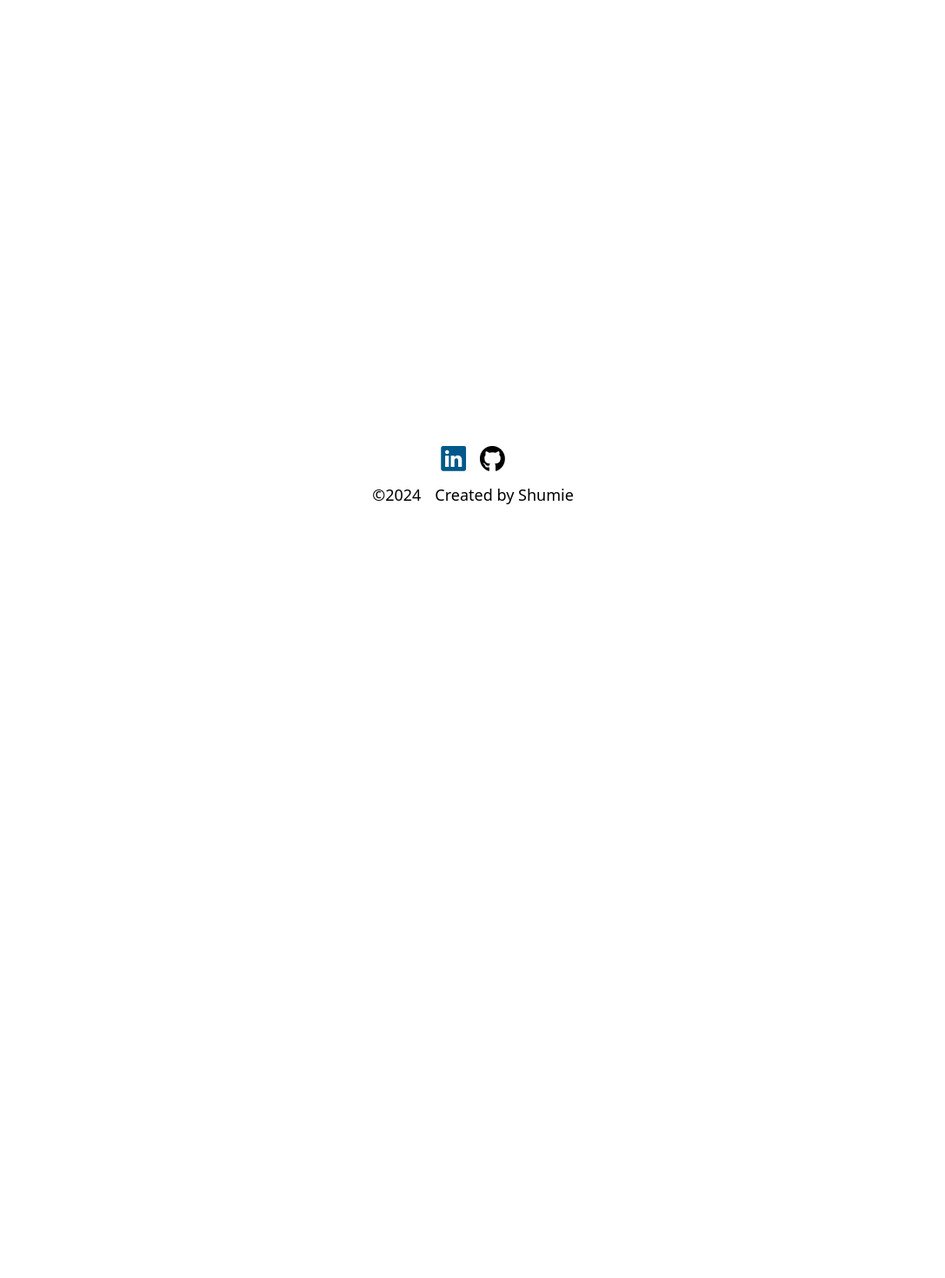
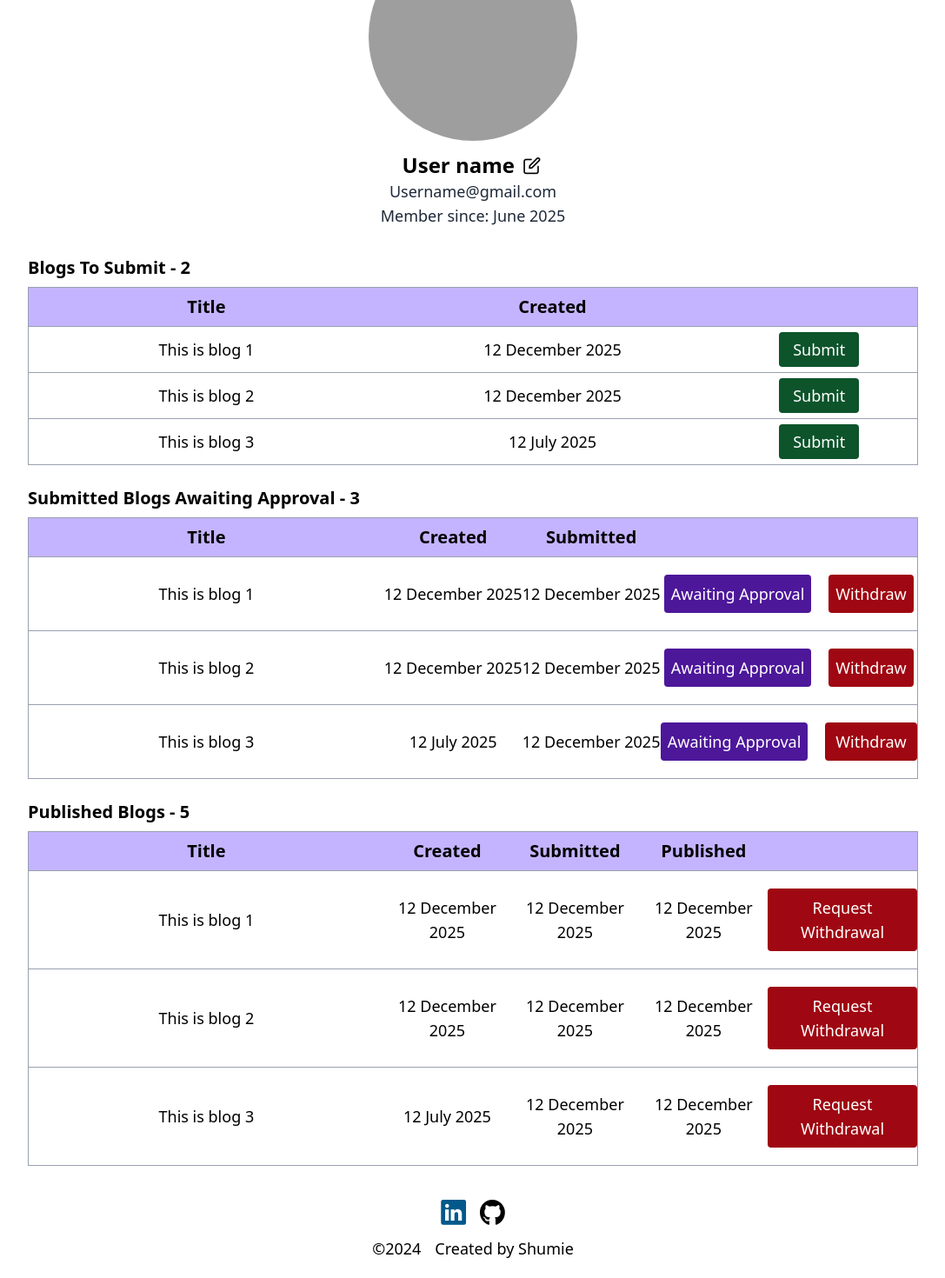
Before and after one commit to Shumieb/BlogSiteVue, a Vue app: page /author-dashboard/1 in a window 1280 px wide. Shown: the part 210-1680 px from the top of the page at 87% size, without its empty margins (96-1183 px from the left). Before the commit the page ends 813 px from the top, so only its background shows below. Built offline with nearby package versions, Linux system fonts and the light colour scheme; grey boxes are pictures that could not be loaded.

Commit message:
finished author dashboard

```diff
--- /dev/null
+++ b/src/Pages/AddEditBlog.vue
@@ -0,0 +1,10 @@
+<script setup lang="ts">
+</script>
+
+,<template>
+    <p>edit add blog</p>
+
+</template>
+
+<style scoped>
+</style>
--- a/src/Pages/AuthorDashboard.vue
+++ b/src/Pages/AuthorDashboard.vue
@@ -1,9 +1,24 @@
 <script setup lang="ts">
+    import AuthorTableComponent from '../components/AuthorTableComponent.vue';
+    import UserInfoComponent from '../components/UserInfoComponent.vue';
 
 </script>
 
 <template>
-    <p>author dashboard</p>
+    <UserInfoComponent/>
+
+    <section class="w-[80%] mx-auto mt-8">
+        <p class="text-xl font-bold">Blogs To Submit - 2</p>
+        <AuthorTableComponent v-bind:submit="true"/>
+    </section>
+    <section class="w-[80%] mx-auto">
+        <p class="text-xl font-bold">Submitted Blogs Awaiting Approval - 3</p>
+         <AuthorTableComponent v-bind:approval="true"/>
+    </section>
+    <section class="w-[80%] mx-auto">
+        <p class="text-xl font-bold">Published Blogs - 5</p>
+        <AuthorTableComponent v-bind:published="true"/>
+    </section>
 </template>
 
 <style scoped>
--- a/src/Pages/UserDashboard.vue
+++ b/src/Pages/UserDashboard.vue
@@ -1,10 +1,30 @@
 <script setup lang="ts">
+    import BlogVComponent from '../components/BlogVComponent.vue';
+    import UserInfoComponent from '../components/UserInfoComponent.vue';
+
+    const HandleBlogLoad = () =>{
+        console.log("load more blogs")
+    }
 
 </script>
 
 <template>
-    <section class="w-[80%] mx-auto px-3 py-4">
+    <UserInfoComponent/>
+
+    <section class="w-[80%] mx-auto px-3 py-4 mt-4">
         <p class="text-xl font-bold">Liked Blogs</p>
+        <div>
+            <BlogVComponent/>
+            <BlogVComponent/>
+            <BlogVComponent/>
+            <BlogVComponent/>
+        </div>
+        <section class="mt-4 mb-8 text-center">
+        <button
+            @click="HandleBlogLoad"
+            class="bg-gray-950 text-white text-lg px-6 py-2 rounded border-2 border-gray-950 hover:bg-gray-800 cursor-pointer w-[25%]"
+        >Load More</button>
+    </section>
     </section>
 </template>
 
--- /dev/null
+++ b/src/components/AuthorTableComponent.vue
@@ -0,0 +1,144 @@
+<script setup lang="ts">
+    defineProps<{
+        submit?:boolean,
+        approval?:boolean,
+        published?:boolean
+    }>()
+</script>
+
+<template>
+    <table class="border-gray-400 w-[100%] mt-2 mb-6 table-auto">
+        <thead class="bg-violet-300 ">
+            <tr class="border border-gray-400">
+                <th class="text-xl w-[40%] py-2">Title</th>
+                <th class="text-xl py-2">Created</th>
+                <th
+                    v-if="submit==false"
+                    class=" text-xl py-2"
+                >Submitted</th>
+                <th
+                    class="text-xl py-2"
+                    v-if="published"
+                >Published</th>
+                <th class=" text-xl py-2"></th>
+            </tr>
+        </thead>
+        <tbody>
+            <tr class="text-center border border-gray-400">
+                <td class="text-lg">This is blog 1</td>
+                <td class="text-lg">12 December 2025</td>
+                <td
+                    v-if="submit==false"
+                    class="text-lg"
+                >12 December 2025</td>
+                <td
+                    v-if=published
+                    class="text-lg"
+                >12 December 2025</td>
+                <td class="text-lg py-3">
+                     <router-link
+                            to="/edit-blogs/1"
+                             v-if=submit
+                            class="bg-green-900 text-white py-2 px-4 my-2 rounded-sm"
+                        >Submit</router-link>
+                    <div class="flex justify-center items-center gap-5 py-0 my-0">
+                        <p
+                            v-if=approval
+                            class="my-0 bg-violet-900 text-white py-2 px-2 rounded-sm"
+                        >Awaiting Approval</p>
+                        <router-link
+                            to="/edit-blogs/1"
+                            v-if=approval
+                            class="bg-red-800 text-white py-2 px-2 my-2 rounded-sm"
+                        >Withdraw</router-link>
+                    </div>
+                        <div class="flex justify-center items-center gap-5 py-0 my-0">
+                        <router-link
+                            to="/edit-blogs/1"
+                            v-if=published
+                            class="bg-red-800 text-white py-2 px-2 my-2 rounded-sm"
+                        >Request Withdrawal</router-link>
+                    </div>
+                </td>
+            </tr>
+            <tr class="text-center border border-gray-400">
+                <td class="text-lg">This is blog 2</td>
+                <td class="text-lg">12 December 2025</td>
+                <td
+                    v-if="submit==false"
+                    class="text-lg"
+                >12 December 2025</td>
+                <td
+                    v-if=published
+                    class="text-lg"
+                >12 December 2025</td>
+                <td class="text-lg py-3">
+                     <router-link
+                            to="/edit-blogs/1"
+                             v-if=submit
+                            class="bg-green-900 text-white py-2 px-4 my-2 rounded-sm"
+                        >Submit</router-link>
+                    <div class="flex justify-center items-center gap-5 py-0 my-0">
+                        <p
+                            v-if=approval
+                            class="my-0 bg-violet-900 text-white py-2 px-2 rounded-sm"
+                        >Awaiting Approval</p>
+                         <router-link
+                            to="/edit-blogs/1"
+                            v-if=approval
+                            class="bg-red-800 text-white py-2 px-2 my-2 rounded-sm"
+                        >Withdraw</router-link>
+                    </div>
+                    <div class="flex justify-center items-center gap-5 py-0 my-0">
+                        <router-link
+                            to="/edit-blogs/1"
+                            v-if=published
+                            class="bg-red-800 text-white py-2 px-2 my-2 rounded-sm"
+                        >Request Withdrawal</router-link>
+                    </div>
+                </td>
+            </tr>
+            <tr class="text-center border border-gray-400">
+                <td class="text-lg">This is blog 3</td>
+                <td class="text-lg">12 July 2025</td>
+                <td
+                    v-if="submit==false"
+                    class="text-lg"
+                >12 December 2025</td>
+                <td
+                    v-if=published
+                    class="text-lg"
+                >12 December 2025</td>
+                <td class="text-lg py-3">
+                    <router-link
+                            to="/edit-blogs/1"
+                             v-if=submit
+                            class="bg-green-900 text-white py-2 px-4 my-2 rounded-sm"
+                        >Submit</router-link>
+                    <div class="flex justify-center items-center gap-5 py-0 my-0">
+                        <p
+                            v-if=approval
+                            class="my-0 bg-violet-900 text-white py-2 px-2 rounded-sm"
+                        >Awaiting Approval</p>
+                         <router-link
+                            to="/edit-blogs/1"
+                            v-if=approval
+                            class="bg-red-800 text-white py-2 px-3 my-2 rounded-sm"
+                        >Withdraw</router-link>
+                    </div>
+                    <div class="flex justify-center items-center gap-5 py-0 my-0">
+                        <router-link
+                            to="/edit-blogs/1"
+                            v-if=published
+                            class="bg-red-800 text-white py-2 px-2 my-2 rounded-sm"
+                        >Request Withdrawal</router-link>
+                    </div>
+                </td>
+            </tr>
+        </tbody>
+</table>
+
+</template>
+
+<style scoped>
+</style>
--- /dev/null
+++ b/src/components/UserInfoComponent.vue
@@ -0,0 +1,33 @@
+<script setup lang="ts">
+    const HandleUpdateUser = () =>{
+            console.log("update user")
+        }
+</script>
+
+<template>
+    <section class="w-[80%] mx-auto gap-3 mt-18 flex flex-col justify-center items-center">
+        <div>
+            <img
+                src="https://images.pexels.com/photos/715134/pexels-photo-715134.jpeg"
+                alt="userImg"
+                class="rounded-full w-60 h-60"
+            >
+        </div>
+        <div class="text-center">
+            <p class="text-2xl font-bold">
+                User name
+                <span
+                    @click="HandleUpdateUser"
+                    class="cursor-pointer mx-1"
+                >
+                    <i class="pi pi-pen-to-square" style="font-size: 1.2rem;"></i>
+                </span>
+            </p>
+            <p class="text-lg text-gray-800">Username@gmail.com</p>
+            <p class="text-lg text-gray-800">Member since: June 2025</p>
+        </div>
+    </section>
+</template>
+
+<style scoped>
+</style>
--- a/src/router/index.ts
+++ b/src/router/index.ts
@@ -29,6 +29,11 @@ const router = createRouter({
             component: () => import('../Pages/Blog.vue')
         },
         {
+            path: '/edit-blogs/:id',
+            name: 'editBlog',
+            component: () => import('../Pages/AddEditBlog.vue')
+        },
+        {
             path: '/user-dashboard/:id',
             name: 'userDashboard',
             component: () => import('../Pages/UserDashboard.vue')
```
Also changed, not shown: src/MockData/MockData.ts (added), src/services/firestoreService.js (added).
